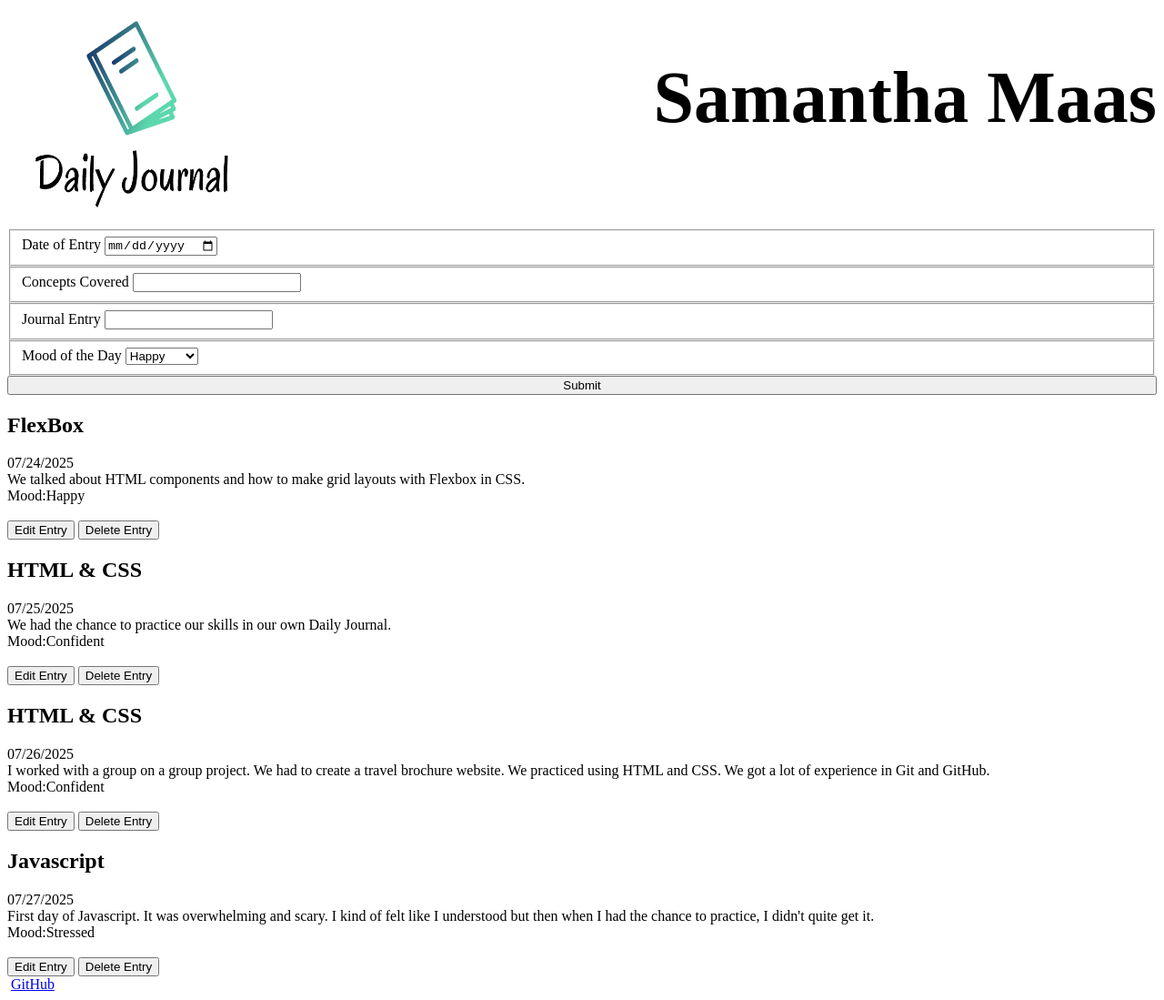
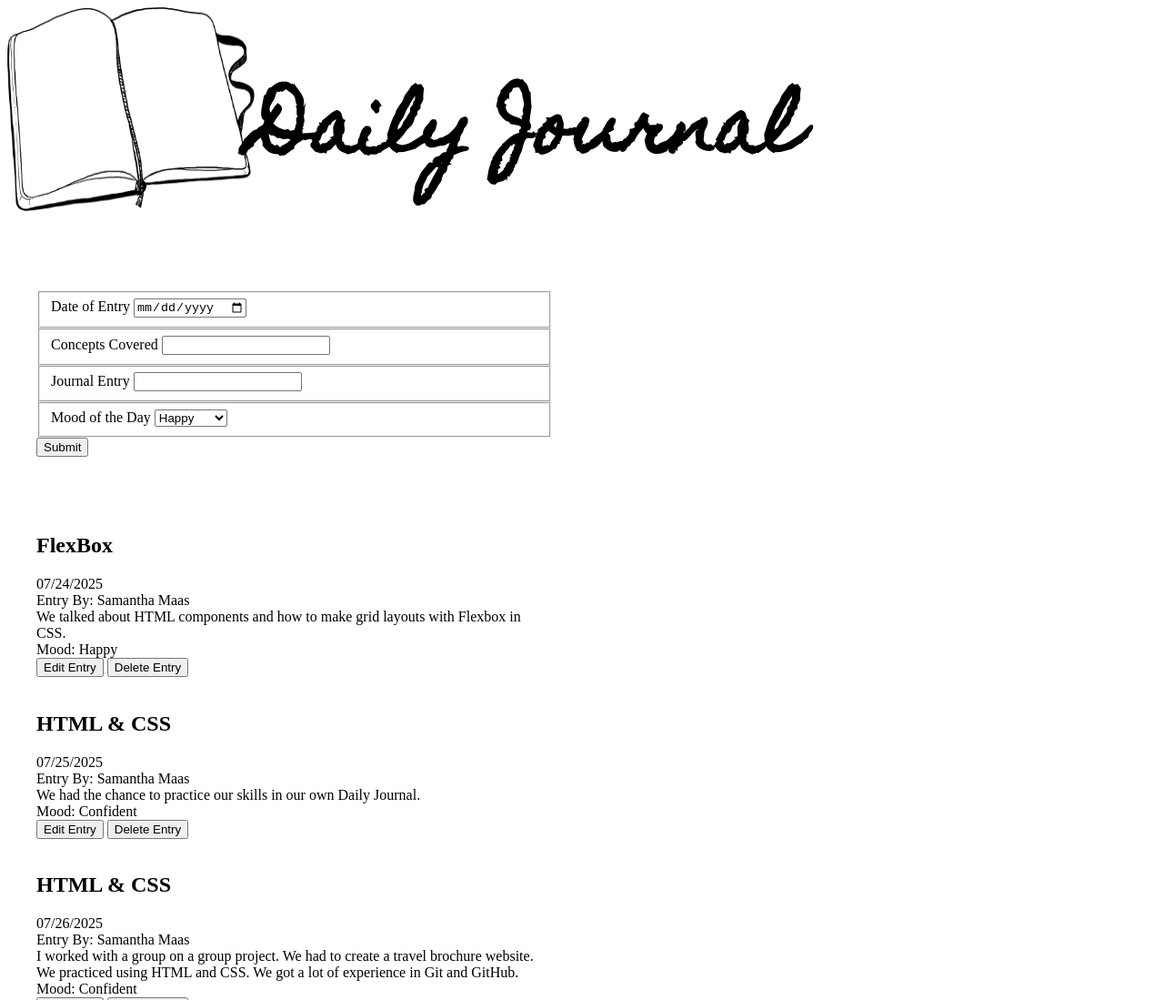
Before and after one commit to samanthajmaas/Daily-Journal, a plain HTML site: page index.html in a window 1280 px wide. Shown: the top 1099 px of the page at 91% size. Drawn offline with Linux system fonts and the light colour scheme; a web font is replaced by a local one.

Commit message:
styling and clean up before book 2

```diff
--- a/index.html
+++ b/index.html
@@ -4,16 +4,18 @@
     <meta charset="UTF-8">
     <meta name="viewport" content="width=device-width, initial-scale=1.0">
     <title>Daily Journal</title>
+    <link href="https://fonts.googleapis.com/css2?family=Amatic+SC:wght@700&family=Homemade+Apple&family=Petit+Formal+Script&family=Shadows+Into+Light&display=swap" rel="stylesheet">
     <link rel="stylesheet" href="./styles/main.css">
 </head>
 
-<body>
+<body class="body">
     <header class="header">
-        <img class="logo" src="./images/Daily Journal Logo.png">
-        <h1 class="name">Samantha Maas</h1>
+        <img class="logo" src="./images/journal.png">
+        <h1 class="name">Daily Journal</h1>
     </header>
     <main class="main">
         <h2></h2>
+        <section class="formAndEntry">
             <form class="form">
                 <fieldset>
                     <label for="journalDate">Date of Entry</label>
@@ -40,6 +42,9 @@
             </form>
             <article class="entries">
             </article>
+        </section>
+            <article class="listOfEntries">
+            </article>
         <script type="module" src="./scripts/main.js"></script>
     </main>
     <footer class="footer">
--- a/scripts/JournalDataProvider.js
+++ b/scripts/JournalDataProvider.js
@@ -3,6 +3,7 @@ const journal = [
         id: 1,
         date: "07/24/2025",
         concept: "FlexBox",
+        author: "Samantha Maas",
         entry: "We talked about HTML components and how to make grid layouts with Flexbox in CSS.",
         mood: "Happy"
     },
@@ -10,6 +11,7 @@ const journal = [
         id: 2,
         date: "07/25/2025",
         concept: "HTML & CSS",
+        author: "Samantha Maas",
         entry: "We had the chance to practice our skills in our own Daily Journal.",
         mood: "Confident"
     },
@@ -17,6 +19,7 @@ const journal = [
         id: 3,
         date: "07/26/2025",
         concept: "HTML & CSS",
+        author: "Samantha Maas",
         entry: "I worked with a group on a group project. We had to create a travel brochure website. We practiced using HTML and CSS. We got a lot of experience in Git and GitHub.",
         mood: "Confident"
     },
@@ -24,6 +27,7 @@ const journal = [
         id: 4,
         date: "07/27/2025",
         concept: "Javascript",
+        author: "Samantha Maas",
         entry: "First day of Javascript. It was overwhelming and scary. I kind of felt like I understood but then when I had the chance to practice, I didn't quite get it. ",
         mood: "Stressed"
     }
--- a/scripts/JournalEntryHTMLConverter.js
+++ b/scripts/JournalEntryHTMLConverter.js
@@ -3,11 +3,12 @@ export const journalEntryHTML = (entry) => {
     <section id="entry--${entry.id}" "class= "journalEntry">
         <h2 class="entry--concept"> ${entry.concept}</h2>
             <div class="entry--date"> ${entry.date}</div>
-            <div class="entry--entry">${entry.entry}</div
-            <div class="entry--mood">Mood:${entry.mood}</div>
-            <br></br>
+            <div class= "entry--author"> Entry By: ${entry.author}</div>
+            <div class="entry--entry">${entry.entry}</div>
+            <div class="entry--mood">Mood: ${entry.mood}</div>
             <button class="edit">Edit Entry</button>
             <button class="delete">Delete Entry</button>
+            <br></br>
     </section>
     `
 }
--- a/styles/main.css
+++ b/styles/main.css
@@ -1,12 +1,26 @@
-.form {
+.main {
     display: flex;
-    flex-direction: column;
 }
 
+.formAndEntry{
+    flex: 3;
+}
+
+.form{
+    border: black;
+    padding: 2em;
+}
+
+.entries{
+    padding: 2em;
+}
+
+.listOfEntries{
+    flex: 3;
+}
 .header {
     display: flex;
     flex-wrap: wrap;
-    justify-content: space-between;
 }
 
 .logo {
@@ -16,4 +30,5 @@
 
  .name{
      font-size: 5em;
+     font-family: 'Homemade Apple', cursive;
  }
```
Also changed, not shown: images/journal.png (added), 1 other file. Lines whose indentation alone changed are shown as unchanged.
